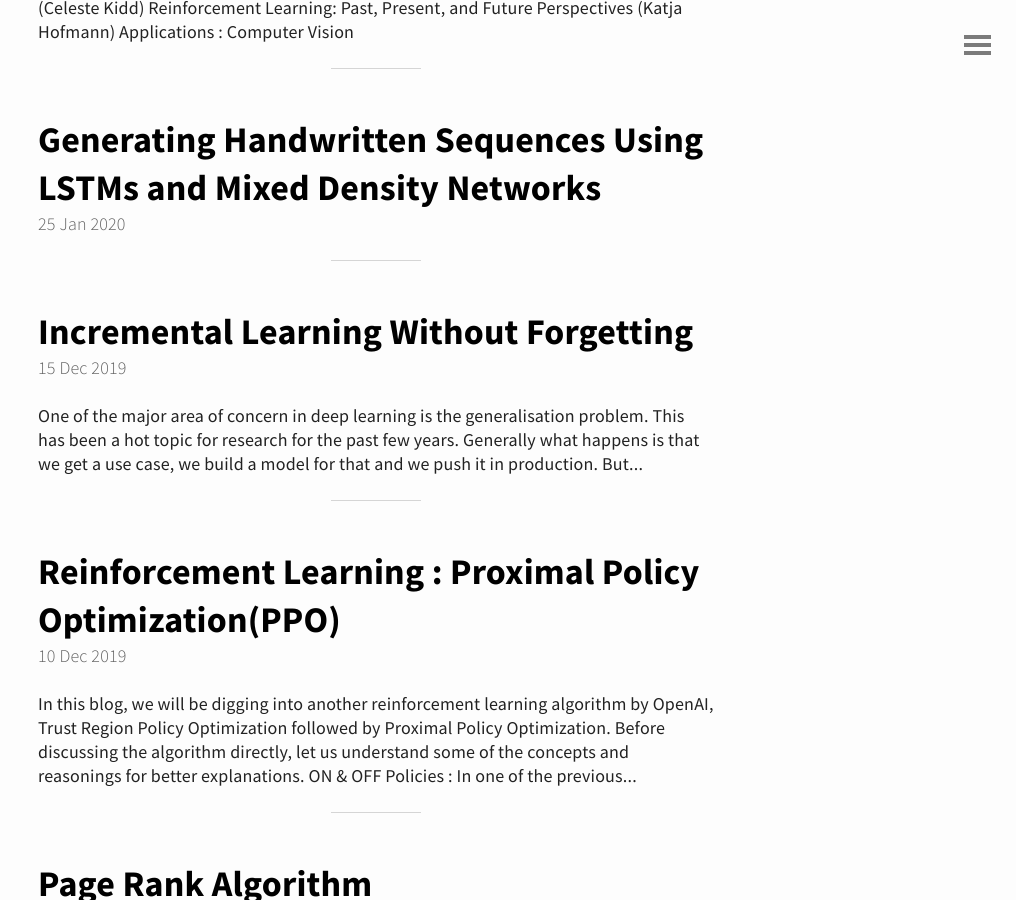
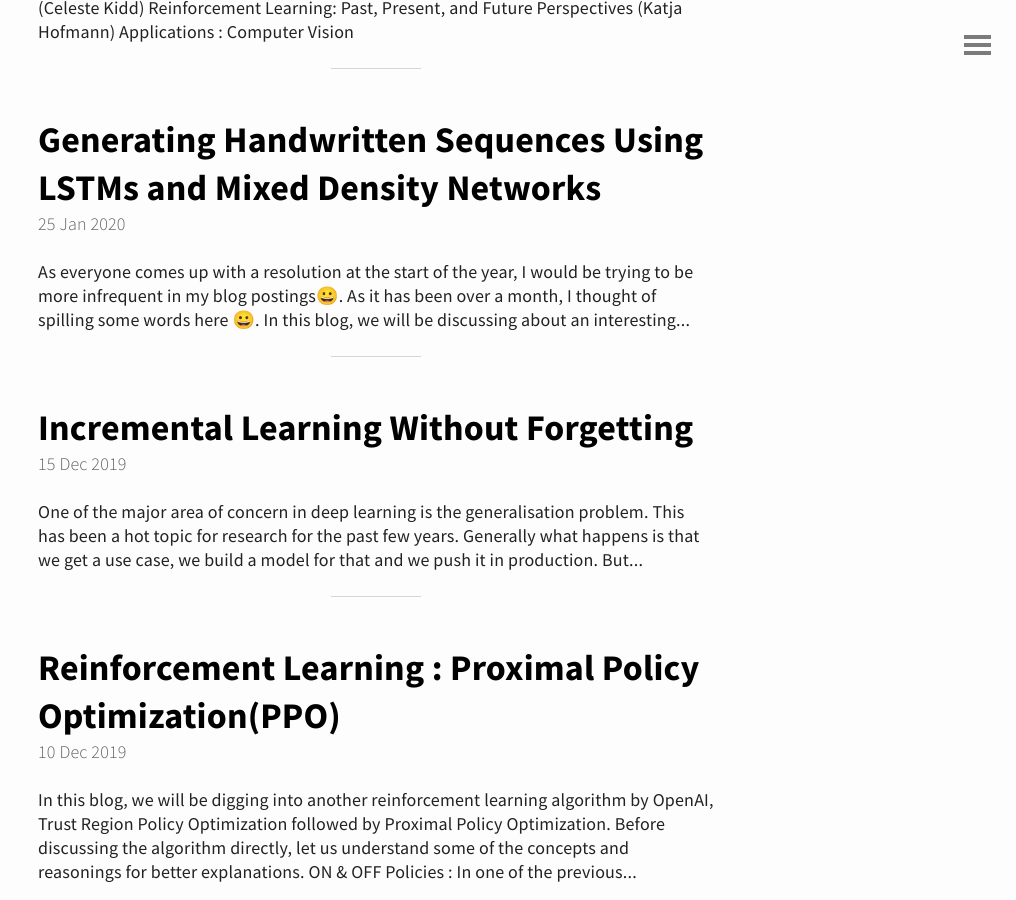
Before and after one commit to spraphul/blog, a Jekyll site: the page built from index.html, in a window 1280 px wide and 900 px high, scrolled down 363 px. Shown: the whole window, without its empty margins (264-1280 px from the left). Built offline with Jekyll 4.4.1, drawn with Linux system fonts in a browser that asks for light colours; the list of posts is cut into pages by our own code.

Commit message:
Update 2020-01-25-Handwriting-Generation.md

```diff
--- a/_posts/2020-01-25-Handwriting-Generation.md
+++ b/_posts/2020-01-25-Handwriting-Generation.md
@@ -2,4 +2,9 @@
 title : Generating Handwritten Sequences Using LSTMs and Mixed Density Networks
 ---
 
+As everyone comes up with a resolution at the start of the year, I would be trying to be more infrequent in my blog postings😀. As it has been over a month, I thought of spilling some words here 😀. In this blog, we will be discussing about an interesting paper on handwriting synthesis proposed by Alex Graves(DeepMind). I will also be implementing the paper using Tensorflow and Keras.
+
+#### Problem Definition
+The dataset here is in the form of mathematical representation of handwritten strokes.
+
 ![slkd](https://encrypted-tbn0.gstatic.com/images?q=tbn%3AANd9GcQyD1d8mt2DJV2gTX877-Oo4JtdbAmePYhLEyxnaaQS9YvIaAk0)
```
